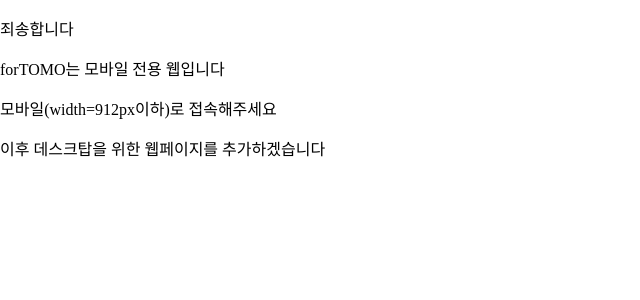
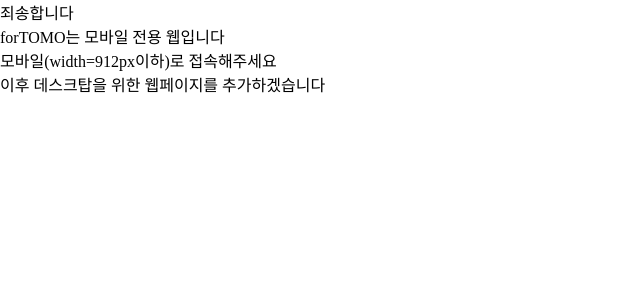
Before and after one commit to j-hm/-React-TomoProto, a React (Create React App) app: page / in a window 1280 px wide. Shown: the top 300 px of the page, without its empty margins (0-640 px from the left). Built offline with nearby package versions, Linux system fonts and the light colour scheme; a web font is replaced by a local one.

Commit message:
create firebase

```diff
--- a/package.json
+++ b/package.json
@@ -6,6 +6,7 @@
     "@testing-library/jest-dom": "^5.16.4",
     "@testing-library/react": "^12.1.4",
     "@testing-library/user-event": "^13.5.0",
+    "firebase": "^9.6.10",
     "react": "^18.0.0",
     "react-calendar": "^3.7.0",
     "react-dom": "^18.0.0",
--- a/src/App.css
+++ b/src/App.css
@@ -6,6 +6,9 @@
   font-style: normal;
 }
 * {
+  padding: 0;
+  margin: 0;
+  box-sizing: border-box;
   font-family: "LeeSeoyun";
   align-items: center;
 }
--- /dev/null
+++ b/src/firebase.js
@@ -0,0 +1,18 @@
+import { initializeApp } from "firebase/app";
+import { getAnalytics } from "firebase/analytics";
+
+const firebaseConfig = {
+  apiKey: "AIzaSyBjYHcBIpEyfYvqMxF8WZbfZU2bs6SW0as",
+  authDomain: "chattand-9a8a9.firebaseapp.com",
+  databaseURL: "https://chattand-9a8a9-default-rtdb.firebaseio.com",
+  projectId: "chattand-9a8a9",
+  storageBucket: "chattand-9a8a9.appspot.com",
+  messagingSenderId: "1061398696653",
+  appId: "1:1061398696653:web:9a6c5e04d9d675e0b74f84",
+  measurementId: "G-XBHNK4V5ED",
+};
+
+const app = initializeApp(firebaseConfig);
+const analytics = getAnalytics(app);
+
+export default analytics;
--- a/src/index.css
+++ /dev/null
@@ -1,13 +0,0 @@
-body {
-  margin: 0;
-  font-family: -apple-system, BlinkMacSystemFont, 'Segoe UI', 'Roboto', 'Oxygen',
-    'Ubuntu', 'Cantarell', 'Fira Sans', 'Droid Sans', 'Helvetica Neue',
-    sans-serif;
-  -webkit-font-smoothing: antialiased;
-  -moz-osx-font-smoothing: grayscale;
-}
-
-code {
-  font-family: source-code-pro, Menlo, Monaco, Consolas, 'Courier New',
-    monospace;
-}
--- a/src/index.js
+++ b/src/index.js
@@ -1,17 +1,12 @@
-import React from 'react';
-import ReactDOM from 'react-dom';
-import './index.css';
-import App from './App';
-import reportWebVitals from './reportWebVitals';
+import React from "react";
+import ReactDOM from "react-dom";
+import App from "./App";
+import firebase from "./firebase";
+console.log(firebase);
 
 ReactDOM.render(
   <React.StrictMode>
     <App />
   </React.StrictMode>,
-  document.getElementById('root')
+  document.getElementById("root")
 );
-
-// If you want to start measuring performance in your app, pass a function
-// to log results (for example: reportWebVitals(console.log))
-// or send to an analytics endpoint. Learn more: https://bit.ly/CRA-vitals
-reportWebVitals();
```
Also changed, not shown: 2 other files (tests, documents, lock files or other folders).
